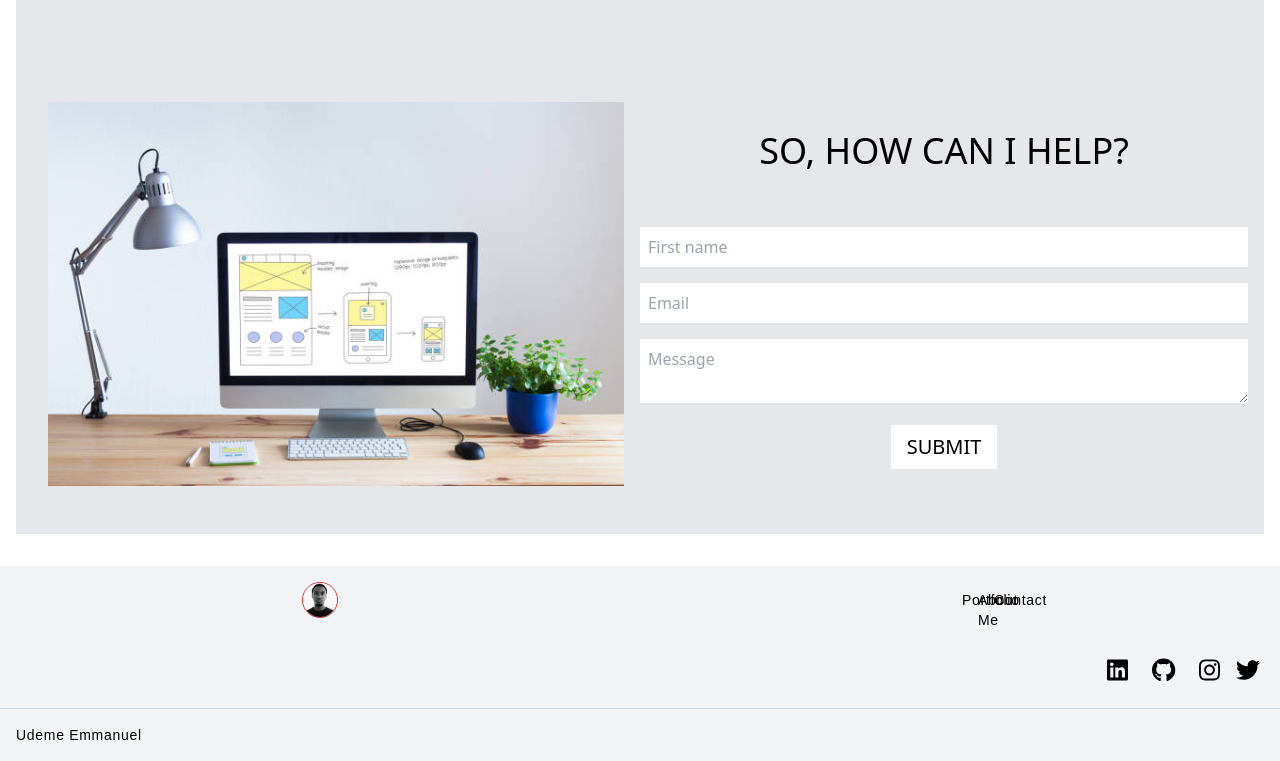
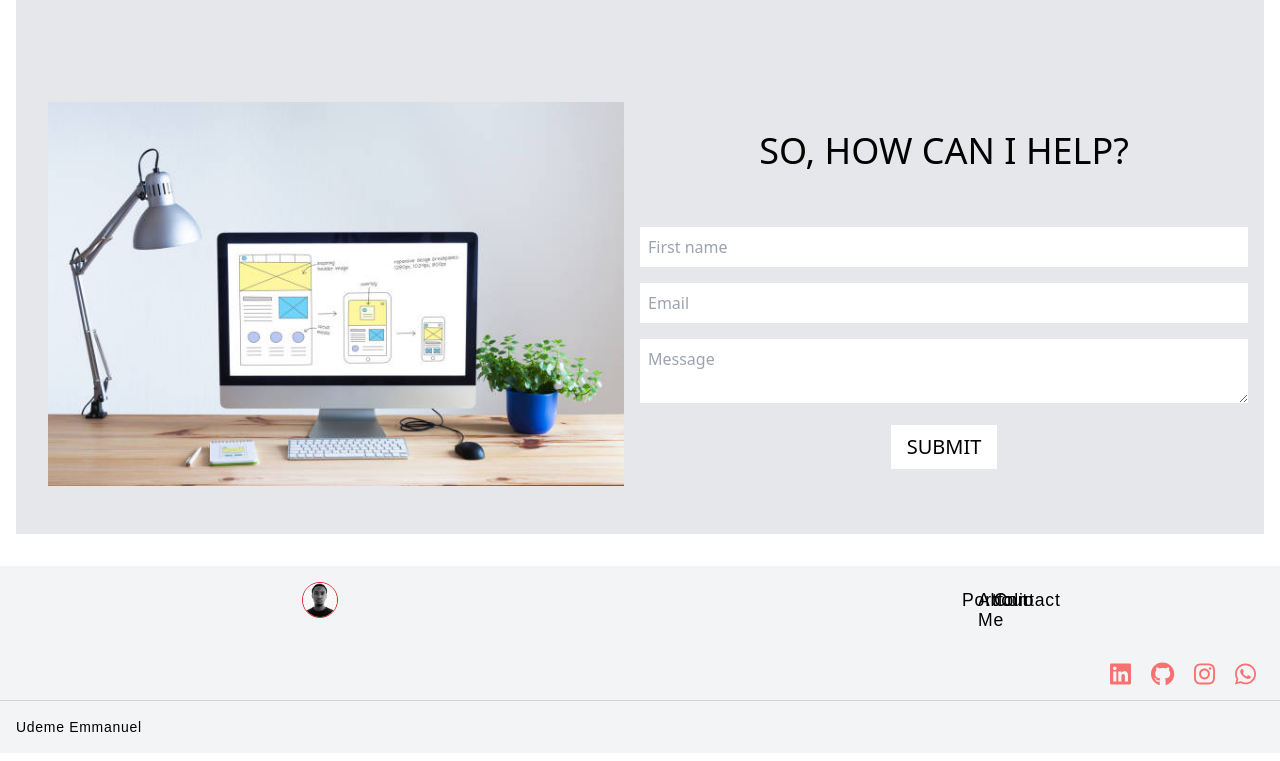
Before and after one commit to Udeme01/_quietdev_, a React (Vite) app: page /about in a window 1280 px wide. Shown: the part 1853-2614 px from the top of the page. Built offline with nearby package versions, Linux system fonts and the light colour scheme; a web font is replaced by a local one.

Commit message:
changing styles

```diff
--- a/src/components/Footer/Footer.jsx
+++ b/src/components/Footer/Footer.jsx
@@ -1,13 +1,8 @@
 import { ROUTES } from "../../data";
 import logo from "../../../src/img/logo.png";
 import { FontAwesomeIcon } from "@fortawesome/react-fontawesome";
-import {
-  faGithub,
-  faInstagram,
-  faLinkedin,
-  faTwitter
-} from "@fortawesome/free-brands-svg-icons";
 import { Link } from "react-router-dom";
+import { SOCIALS } from "../../data";
 
 const Footer = () => {
   return (
@@ -29,7 +24,7 @@ const Footer = () => {
               const { id, title, href } = listItem;
               return (
                 <li
-                  className="border-b border-slate-300 first:border-t first:border-slate-300 relative p-4 pl-0 py-8 lg:border-none lg:outline-none font-medium"
+                  className="border-b border-slate-300 first:border-t first:border-slate-300 relative p-4 pl-0 py-8 text-[1.1rem] font-regular tracking-wider lg:border-none lg:outline-none"
                   key={id}
                 >
                   <Link
@@ -45,24 +40,19 @@ const Footer = () => {
           </ul>
         </div>
         <div className="border-b border-slate-300 p-1 flex justify-end align-center">
-          <a href="https://www.linkedin.com/in/emmanuel-udeme/" target="_blank">
-            <FontAwesomeIcon icon={faLinkedin} className="text-2xl pr-6 my-5" />
-          </a>
-          <a href="https://github.com/Udeme01" target="_blank">
-            <FontAwesomeIcon icon={faGithub} className="text-2xl pr-6 my-5" />
-          </a>
-          <a href="https://www.instagram.com/quietdev_udy" target="_blank">
-            <FontAwesomeIcon
-              icon={faInstagram}
-              className="text-2xl pr-4 my-5"
-            />
-          </a>
-          <a href="https://www.twitter.com/quietdev_udy" target="_blank">
-            <FontAwesomeIcon
-              icon={faTwitter}
-              className="text-2xl pr-4 my-5"
-            />
-          </a>
+          <div className="my-2">
+            {SOCIALS.map((socials) => {
+              const { id, href, target, icon, rel } = socials;
+              return (
+                <a key={id} href={href} target={target} rel={rel}>
+                  <FontAwesomeIcon
+                    icon={icon}
+                    className="text-2xl mr-5 mt-4 text-red-400 hover:text-red-600"
+                  />
+                </a>
+              );
+            })}
+          </div>
         </div>
         <p className="p-4 font-light">Udeme Emmanuel</p>
       </section>
--- a/src/components/portfolio/Certifications.jsx
+++ b/src/components/portfolio/Certifications.jsx
@@ -19,7 +19,7 @@ const Certificates = () => {
                     className="rounded-full w-24 border p-px bg-white border-black"
                   />
                   <div className="flex justify-center align-center flex-col w-full">
-                    <h2 className="font-medium">{title}</h2>
+                    <h2 className="font-regular text-lg">{title}</h2>
                     <p className="font-light text-md">{description}</p>
                   </div>
                 </div>
```
